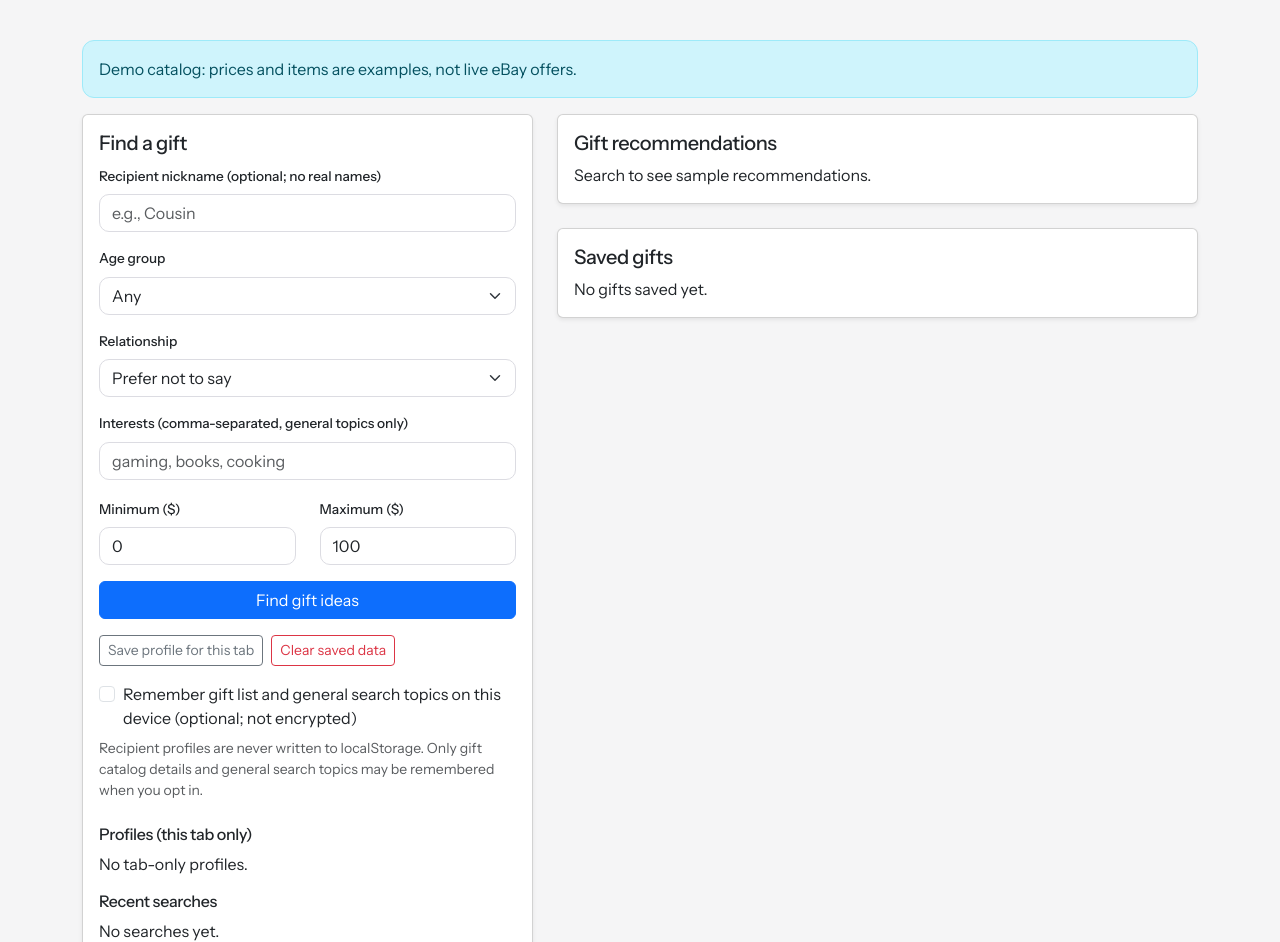
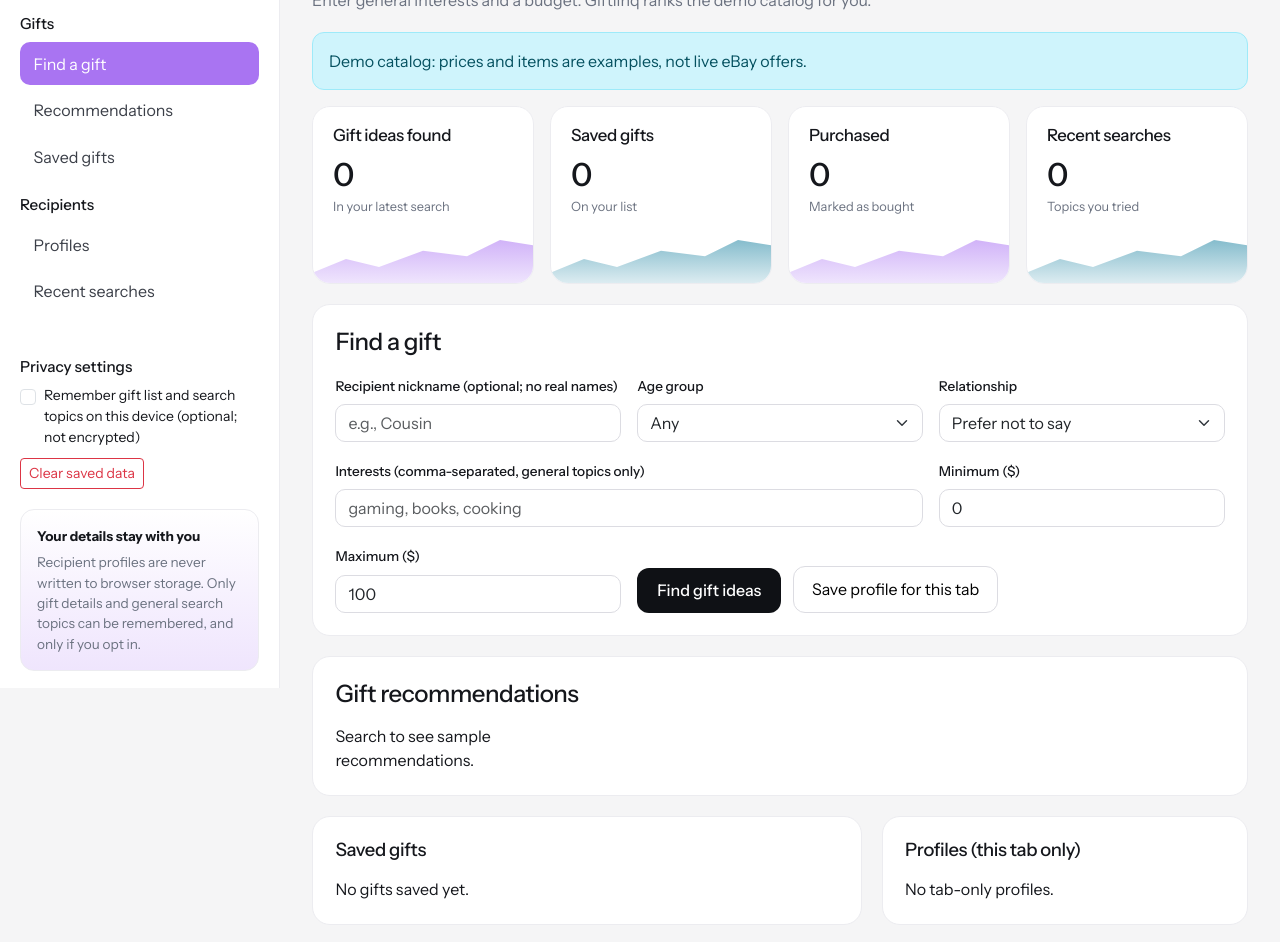
Before and after one commit to subat1064/SWE-6623---Assignment-4, a plain HTML site: page index.html in a window 1280 px wide. Shown: the part 112-1054 px from the top of the page. Drawn offline with nearby package versions, Linux system fonts and the light colour scheme.

Commit message:
Restyle index.html and UIController as dashboard layout

```diff
--- a/index.html
+++ b/index.html
@@ -14,85 +14,139 @@
 </head>
 
 <body>
-  <header class="hero">
-    <div class="container py-4">
-      <h1>🎁 Giftlinq</h1>
-      <p class="mb-0">Thoughtful gift ideas, without sharing personal details.</p>
+  <div class="app">
+
+    <!-- Sidebar -->
+    <aside class="sidebar">
+      <div class="brand">
+        <span class="brand-mark" aria-hidden="true">🎁</span>
+        <div>
+          <div class="brand-name">Giftlinq</div>
+          <div class="brand-sub">Privacy-first gift finder</div>
+        </div>
+      </div>
+
+      <nav aria-label="Sections">
+        <div class="nav-group">Gifts</div>
+        <a class="nav-link-item active" href="#find">Find a gift</a>
+        <a class="nav-link-item" href="#recommendations">Recommendations</a>
+        <a class="nav-link-item" href="#saved">Saved gifts</a>
+        <div class="nav-group">Recipients</div>
+        <a class="nav-link-item" href="#profiles-card">Profiles</a>
+        <a class="nav-link-item" href="#searches-card">Recent searches</a>
+      </nav>
+
+      <div class="sidebar-bottom">
+        <div class="nav-group">Privacy settings</div>
+        <div class="form-check">
+          <input class="form-check-input" id="remember" type="checkbox">
+          <label for="remember" class="form-check-label small">Remember gift list and search topics on this device
+            (optional; not encrypted)</label>
+        </div>
+        <button id="clear-data" class="btn btn-sm btn-outline-danger mt-2" type="button">Clear saved data</button>
+        <div class="promo">
+          <strong>Your details stay with you</strong>
+          <p>Recipient profiles are never written to browser storage. Only gift details and general search topics can
+            be remembered, and only if you opt in.</p>
+        </div>
+      </div>
+    </aside>
+
+    <!-- Main content -->
+    <main class="content">
+      <p class="crumbs">Gift finder / <span>Recommendations</span></p>
+      <header class="page-head">
+        <div>
+          <h1>Find the right gift</h1>
+          <p>Enter general interests and a budget. Giftlinq ranks the demo catalog for you.</p>
         </div>
       </header>
-  <main class="container py-4">
+
       <div id="notice" role="status" aria-live="polite" class="alert alert-info">Demo catalog: prices and items are
         examples, not live eBay offers.</div>
-    <div class="row g-4">
-      <section class="col-lg-5">
-        <div class="card shadow-sm">
-          <div class="card-body">
-            <h2 class="h5">Find a gift</h2>
-            <form id="gift-form">
-              <label for="nickname" class="form-label">Recipient nickname (optional; no real names)</label>
-              <input id="nickname" class="form-control" maxlength="40" autocomplete="off" placeholder="e.g., Cousin">
-              <label for="age" class="form-label mt-3">Age group</label>
+
+      <!-- Stat cards -->
+      <section class="stats" aria-label="Summary">
+        <div class="stat stat-violet"><h2>Gift ideas found</h2><div class="stat-num" id="stat-found">0</div><div
+            class="stat-cap">In your latest search</div></div>
+        <div class="stat stat-teal"><h2>Saved gifts</h2><div class="stat-num" id="stat-saved">0</div><div
+            class="stat-cap">On your list</div></div>
+        <div class="stat stat-violet"><h2>Purchased</h2><div class="stat-num" id="stat-purchased">0</div><div
+            class="stat-cap">Marked as bought</div></div>
+        <div class="stat stat-teal"><h2>Recent searches</h2><div class="stat-num" id="stat-searches">0</div><div
+            class="stat-cap">Topics you tried</div></div>
+      </section>
+
+      <!-- Search form -->
+      <section class="panel" id="find">
+        <h2 class="panel-title">Find a gift</h2>
+        <form id="gift-form" class="find-grid">
+          <div><label for="nickname" class="form-label">Recipient nickname (optional; no real names)</label>
+            <input id="nickname" class="form-control" maxlength="40" autocomplete="off" placeholder="e.g., Cousin"></div>
+          <div><label for="age" class="form-label">Age group</label>
             <select id="age" class="form-select">
               <option value="all">Any</option>
               <option value="child">Child</option>
               <option value="teen">Teen</option>
               <option value="adult">Adult</option>
-              </select>
-              <label for="relationship" class="form-label mt-3">Relationship</label>
+            </select></div>
+          <div><label for="relationship" class="form-label">Relationship</label>
             <select id="relationship" class="form-select">
               <option value="">Prefer not to say</option>
               <option value="family">Family</option>
               <option value="friend">Friend</option>
               <option value="coworker">Coworker</option>
               <option value="other">Other</option>
-              </select>
-              <label for="interests" class="form-label mt-3">Interests (comma-separated, general topics only)</label>
+            </select></div>
+          <div class="span-2"><label for="interests" class="form-label">Interests (comma-separated, general topics
+              only)</label>
             <input id="interests" class="form-control" maxlength="120" required autocomplete="off"
-                placeholder="gaming, books, cooking">
-              <div class="row mt-3">
-                <div class="col"><label for="min-price" class="form-label">Minimum ($)</label><input id="min-price"
-                    class="form-control" type="number" min="0" max="10000" step="1" value="0" required></div>
-                <div class="col"><label for="max-price" class="form-label">Maximum ($)</label><input id="max-price"
-                    class="form-control" type="number" min="0" max="10000" step="1" value="100" required></div>
+              placeholder="gaming, books, cooking"></div>
+          <div><label for="min-price" class="form-label">Minimum ($)</label>
+            <input id="min-price" class="form-control" type="number" min="0" max="10000" step="1" value="0" required>
           </div>
-              <button class="btn btn-primary w-100 mt-3" type="submit">Find gift ideas</button>
+          <div><label for="max-price" class="form-label">Maximum ($)</label>
+            <input id="max-price" class="form-control" type="number" min="0" max="10000" step="1" value="100" required>
+          </div>
+          <div class="form-actions span-2">
+            <button class="btn-dark-pill" type="submit">Find gift ideas</button>
+            <button id="save-profile" class="btn-ghost" type="button">Save profile for this tab</button>
+          </div>
         </form>
-            <div class="d-flex flex-wrap gap-2 mt-3"><button id="save-profile" class="btn btn-outline-secondary btn-sm"
-                type="button">Save profile for this tab</button><button id="clear-data"
-                class="btn btn-outline-danger btn-sm" type="button">Clear saved data</button></div>
-            <div class="form-check mt-3"><input class="form-check-input" id="remember" type="checkbox"><label
-                for="remember" class="form-check-label">Remember gift list and general search topics on this device
-                (optional; not encrypted)</label></div>
-            <p class="small text-muted mt-2">Recipient profiles are never written to localStorage. Only gift catalog
-              details and general search topics may be remembered when you opt in.</p>
-            <h3 class="h6 mt-4">Profiles (this tab only)</h3>
+      </section>
+
+      <!-- Results -->
+      <section class="panel" id="recommendations">
+        <div class="panel-head">
+          <h2 class="panel-title">Gift recommendations</h2>
+          <span id="count" class="muted"></span>
+        </div>
+        <div id="results" class="product-grid" aria-live="polite">Search to see sample recommendations.</div>
+      </section>
+
+      <!-- Saved / profiles / searches -->
+      <div class="lower">
+        <section class="panel" id="saved">
+          <h2 class="panel-title">Saved gifts</h2>
+          <div id="saved-gifts"></div>
+        </section>
+        <div class="lower-side">
+          <section class="panel" id="profiles-card">
+            <h2 class="panel-title">Profiles (this tab only)</h2>
             <div id="profiles"></div>
-            <h3 class="h6 mt-3">Recent searches</h3>
+          </section>
+          <section class="panel" id="searches-card">
+            <h2 class="panel-title">Recent searches</h2>
             <div id="searches"></div>
+          </section>
         </div>
       </div>
-      </section>
-      <section class="col-lg-7">
-        <div class="card shadow-sm mb-4">
-          <div class="card-body">
-            <div class="d-flex justify-content-between align-items-center">
-              <h2 class="h5">Gift recommendations</h2><span id="count" class="small text-muted"></span>
-            </div>
-            <div id="results" aria-live="polite">Search to see sample recommendations.</div>
-          </div>
-        </div>
-        <div class="card shadow-sm">
-          <div class="card-body">
-            <h2 class="h5">Saved gifts</h2>
-            <div id="saved-gifts"></div>
-          </div>
-        </div>
-      </section>
-    </div>
+
       <p class="small text-muted mt-4">Privacy: no account, passwords, payment details, analytics, or recipient
         information is sent to a retailer in this prototype. Do not enter names, addresses, health details, or other
         sensitive information. Browser storage is not secure against device access or malicious same-origin scripts.</p>
     </main>
+  </div>
 </body>
 
 </html>
--- a/js/ui/UIController.js
+++ b/js/ui/UIController.js
@@ -69,30 +69,58 @@ export class UIController {
     const root = $('results');
     root.replaceChildren();
     $('count').textContent = gifts.length + ' results';
+    $('stat-found').textContent = gifts.length;
     if (!gifts.length) {
       root.textContent = 'No gifts match. Try a different budget or age group.';
       return;
     }
+    // Emoji stands in for product photos (the demo catalog has no images).
+    const icons = { Toys: '🧱', Electronics: '🎧', Books: '📚', Arts: '🎨', Kitchen: '🍳', Games: '🎲', Home: '🪴', Fitness: '🏋️' };
     for (const gift of gifts) {
       const card = document.createElement('article');
-      card.className = 'gift';
+      card.className = 'product-card';
+      const art = document.createElement('div');
+      art.className = 'product-art art-' + gift.category.toLowerCase();
+      art.textContent = icons[gift.category] || '🎁';
+      art.setAttribute('aria-hidden', 'true');
       const title = document.createElement('h3');
       title.textContent = gift.title;
-      const detail = document.createElement('p');
-      detail.textContent = `$${gift.price.toFixed(2)} · ${gift.category} · ${gift.condition} · ${gift.quantity} available (sample) · ${gift.description}`;
+      const price = document.createElement('div');
+      price.className = 'product-price';
+      price.textContent = '$' + gift.price.toFixed(2);
+      const detail = document.createElement('div');
+      detail.className = 'product-meta';
+      detail.textContent = `${gift.category} · ${gift.condition} · Stock: ${gift.quantity} items (sample)`;
+      const description = document.createElement('div');
+      description.className = 'product-meta';
+      description.textContent = gift.description;
       const chip = document.createElement('span');
       chip.className = 'chip';
       chip.textContent = gift.matchScore + ' matching interest(s)';
-      const button = this.button('Save gift', 'btn btn-sm btn-outline-primary', () => {
+      const button = this.button('↗', 'arrow-btn', () => {
         try {
           this.storage.saveGift(gift.getProductDetails());
-          this.renderSaved(); this.showMessage('Gift added to saved list.', 'success');
+          this.renderSaved();
+          this.showMessage('Gift added to saved list.', 'success');
         } catch (err) {
           this.showMessage(err.message, 'danger');
         }
       });
-      card.append(title, detail, chip, button); root.append(card);
+      button.setAttribute('aria-label', 'Save ' + gift.title);
+      const foot = document.createElement('div');
+      foot.className = 'product-foot';
+      foot.append(chip, button);
+      card.append(art, title, price, detail, description, foot);
+      root.append(card);
     }
+  }
+
+  // Keeps the four summary cards in sync with saved gifts and recent searches.
+  updateStats() {
+    const saved = this.storage.getSavedGifts();
+    $('stat-saved').textContent = saved.length;
+    $('stat-purchased').textContent = saved.filter(g => g.purchased).length;
+    $('stat-searches').textContent = this.storage.getSearches().length;
   }
 
   button(label, classes, handler) {
@@ -105,6 +133,7 @@ export class UIController {
   }
 
   renderSaved() {
+    this.updateStats();
     const root = $('saved-gifts');
     root.replaceChildren();
     const gifts = this.storage.getSavedGifts();
@@ -170,6 +199,7 @@ export class UIController {
   }
 
   renderSearches() {
+    this.updateStats();
     const root = $('searches');
     root.replaceChildren();
     const searches = this.storage.getSearches();
```
Lines whose indentation alone changed are shown as unchanged.
